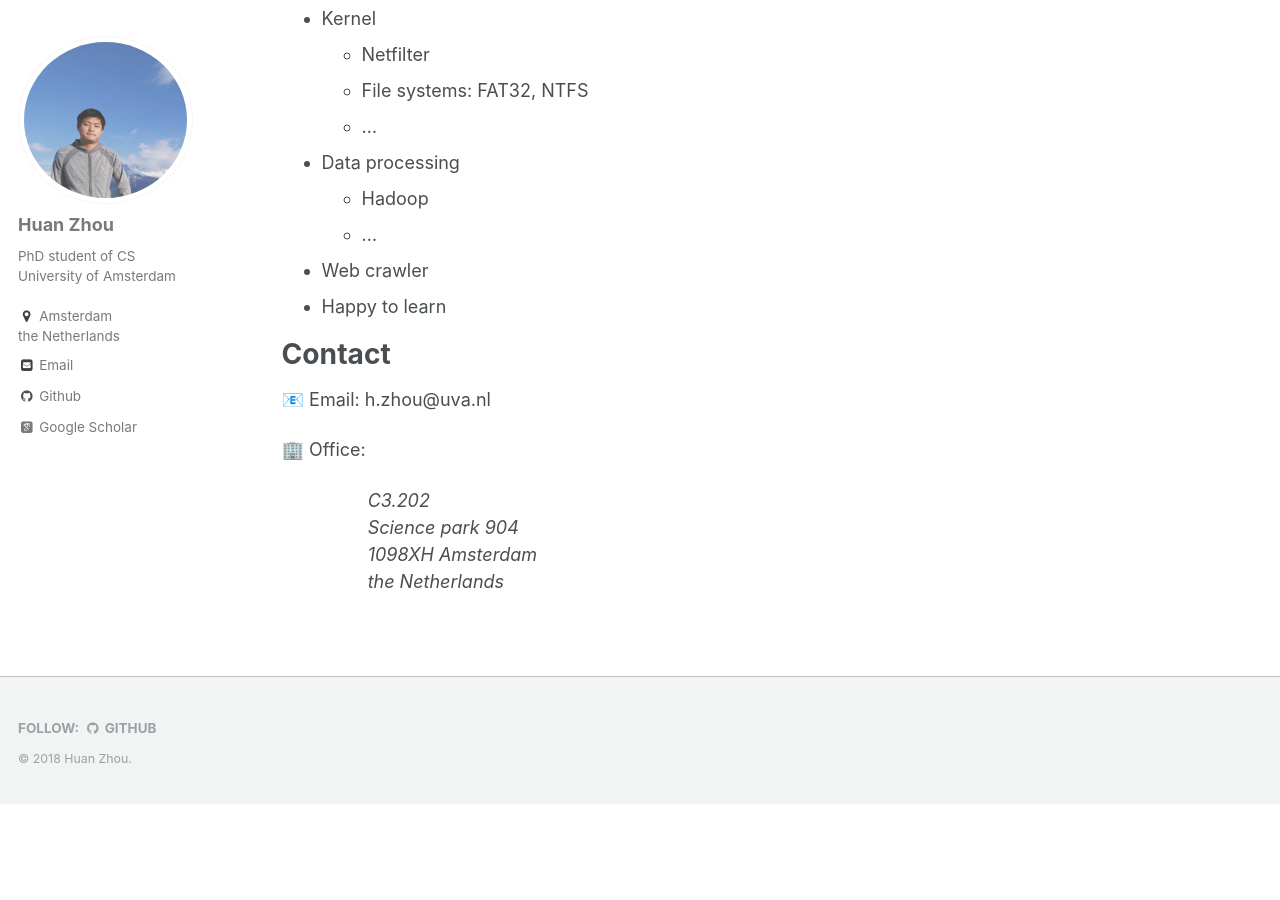
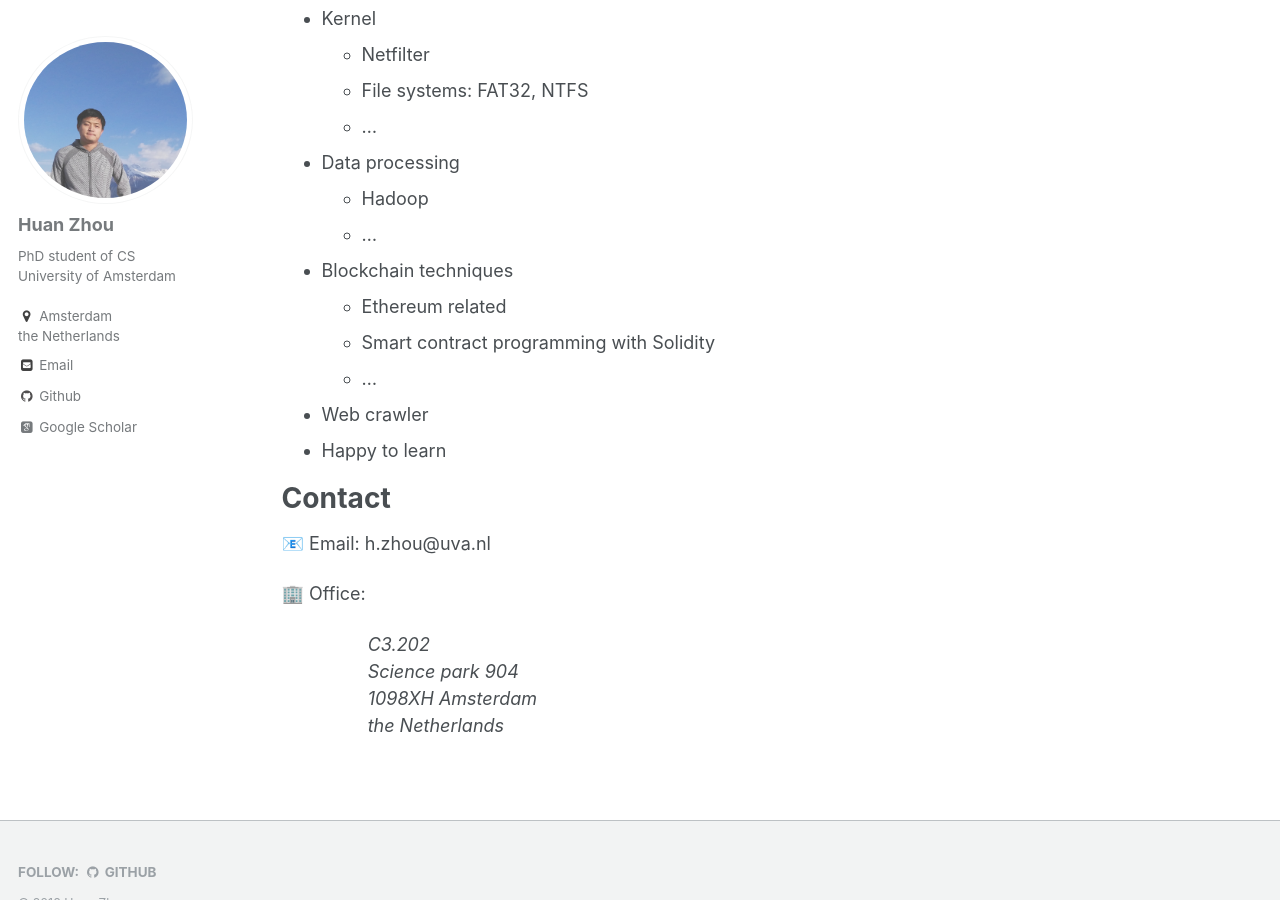
Before and after one commit to zh9314/zh9314.github.io, a Jekyll site: the page built from _pages/about.md, in a window 1280 px wide and 900 px high, scrolled down 1360 px. Built offline with Jekyll 4.4.1, drawn with Linux system fonts in a browser that asks for light colours; emoji names are drawn with the system emoji font; some web fonts are replaced; before the commit the page ends 2164 px from its top, so only the background shows below that.

Commit message:
update blockchain skills

```diff
--- a/_pages/about.md
+++ b/_pages/about.md
@@ -32,8 +32,6 @@ Research Interests
 	* Secure network transmission
 	* Identity-based encryption
 
-
-
 Technical Skills
 ======
 * Programming Skills
@@ -52,6 +50,10 @@ Technical Skills
 * Data processing
 	* Hadoop
 	* ...
+* Blockchain techniques
+	* Ethereum related
+	* Smart contract programming with Solidity
+	* ...
 * Web crawler
 * Happy to learn
 
```
